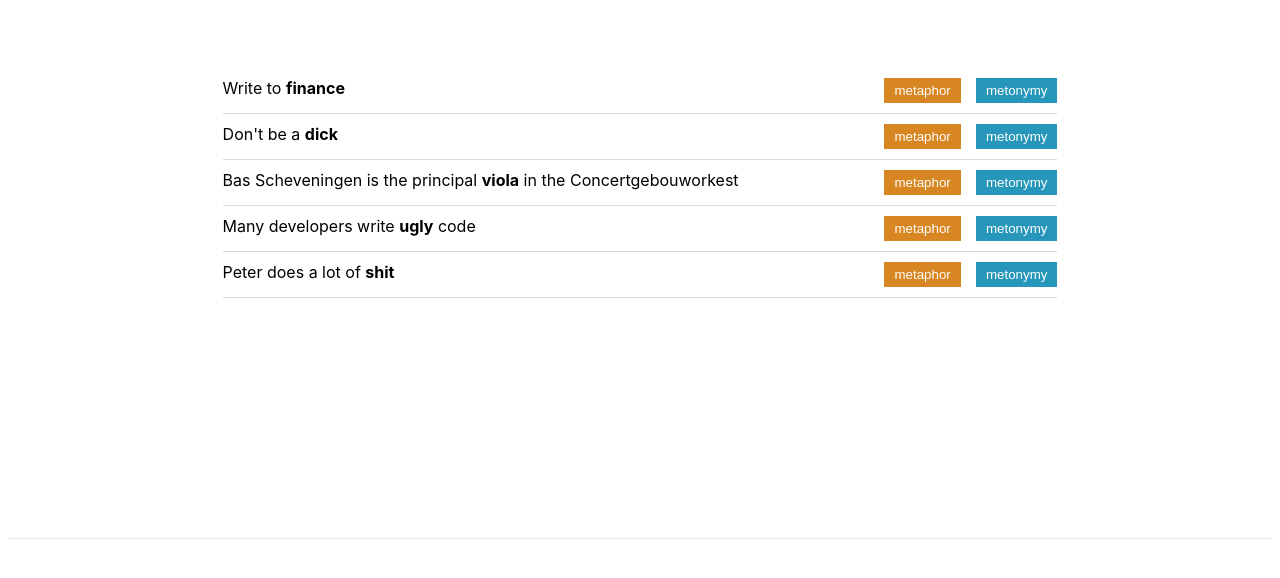
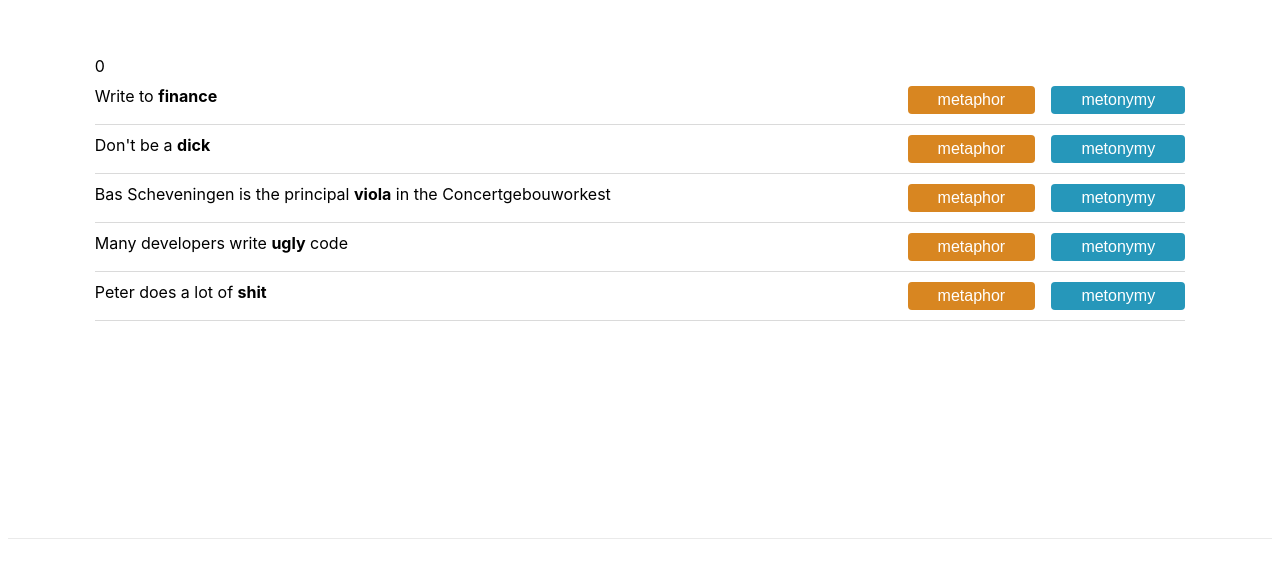
Before and after one commit to lstanisavljevic/kviz, a Next.js app: page / in a window 1280 px wide. Shown: the part 162-740 px from the top of the page. Built offline with nearby package versions, Linux system fonts and the light colour scheme.

Commit message:
Improve UX

```diff
--- a/src/components/kviz/Kviz.tsx
+++ b/src/components/kviz/Kviz.tsx
@@ -6,7 +6,7 @@ import styles from './kviz.module.scss'
 const Kviz = () => {
   const [level, setLevel] = useState(0)
   const [content, setContent] = useState([])
-  // const [matches, setMatches] = useState(0)
+  const [answersCount, setAnswersCount] = useState(0)
 
   useEffect(() => {
     setContent(kviz[level])
@@ -25,6 +25,7 @@ const Kviz = () => {
     nextContent[matchedRow].status = 'selected'
     nextContent[matchedRow].outcome = outcome
     setContent(nextContent)
+    setAnswersCount(answersCount + 1)
   }
 
   function processHtml(input: string) {
@@ -34,8 +35,9 @@ const Kviz = () => {
   const options = ['metaphor', 'metonymy']
   return (
     <div className={styles.kviz}>
+      <div>{answersCount}</div>
       {content.map((row) => {
-        const { example, solution, explanation, status } = row
+        const { example, solution, explanation, status, outcome } = row
         const statusClassName = status ? 'selected' : 'unselected'
         const exampleRendered = (
           <span dangerouslySetInnerHTML={processHtml(example)} />
@@ -69,7 +71,7 @@ const Kviz = () => {
                     styles[
                       `kviz__option--${
                         solution === option ? 'correct' : 'incorrect'
-                      }`
+                      }--${outcome ? 'success' : 'fail'}`
                     ]
                   }`}
                   onClick={() =>
@@ -83,6 +85,11 @@ const Kviz = () => {
           </div>
         )
       })}
+      {answersCount === content.length && (
+        <div>
+          <button className={styles.kviz__option}>Ajde</button>
+        </div>
+      )}
     </div>
   )
 }
--- a/src/components/kviz/kviz.json
+++ b/src/components/kviz/kviz.json
@@ -26,6 +26,33 @@
         "solution": "metaphor",
         "explanation": "This is a metaphor because we __compare__ what one does with something"
       }
+    ],
+    [
+      {
+        "example": "Bas Scheveningen is the principal __viola__ in the Concertgebouworkest",
+        "solution": "metonymy",
+        "explanation": "This is a metonymy because we __relate__ an instrumentalist to the instrument he plays"
+      },
+      {
+        "example": "Don't be a __dick__",
+        "solution": "metaphor",
+        "explanation": "This is a metaphor because we __compare__ person to something ugly and unpleasant"
+      },
+      {
+        "example": "Many developers write __ugly__ code",
+        "solution": "metaphor",
+        "explanation": "This is a metaphor because we __compare__ readability or maintainability of code with beauty"
+      },
+      {
+        "example": "Write to __finance__",
+        "solution": "metonymy",
+        "explanation": "This is a metonymy because we __relate__ a department in a company to what this department does"
+      },
+      {
+        "example": "Peter does a lot of __shit__",
+        "solution": "metaphor",
+        "explanation": "This is a metaphor because we __compare__ what one does with something"
+      }
     ]
   ]
 }
--- a/src/components/kviz/kviz.module.scss
+++ b/src/components/kviz/kviz.module.scss
@@ -6,7 +6,7 @@
   grid-gap: $gutter;
   &__row {
     display: grid;
-    grid-template-columns: 8fr 1fr 1fr;
+    grid-template-columns: 6fr 1fr 1fr;
     grid-gap: $gutter;
     border-bottom: 1px solid $color-separator;
     padding-bottom: $gutter;
@@ -28,27 +28,53 @@
     font-size: $font-size-small;
     animation: scale-text $trans-defaults;
   }
+  &__option {
+    text-align: center;
+    color: $color-white;
+    background: $color-green;
+    border-radius: 4px;
+    border: none;
+    padding: $gutter / 2 $gutter * 3;
+    position: relative;
+    font-size: $font-size-base;
+    &--selected {
+      &:after {
+        display: block;
+        content: " ✓";
+        position: absolute;
+        top: $gutter / 3;
+        right: $gutter / 2;
+        font-size: $font-size-large;
+      }
+    }
+    &--correct {
+      background: none;
+    }
+    &--incorrect--fail {
+      &:after {
+        right: calc(50% - 10px);
+        content: " ✕ ";
+        color: $color-red;
+        transform: scale(3);
+      }
+    }
+    &--incorrect--success {
+      opacity: 0;
+    }
+    &--unselected:hover {
+      cursor: pointer;
+    }
+    &--success {
+      border: 2px solid $color-green;
+    }
+    &--fail {
+      border: 2px solid $color-red;
+    }
+  }
   &__metaphor {
     background: $color-metaphor;
   }
   &__metonymy {
     background: $color-metonymy;
   }
-  &__option {
-    text-align: center;
-    color: $color-white;
-    border: none;
-    padding: $gutter / 2 $gutter;
-    &--correct {
-      background: none;
-      color: $color-black;
-    }
-    &--incorrect {
-      opacity: 0;
-      transition: opacity $trans-defaults;
-    }
-    &--unselected:hover {
-      cursor: pointer;
-    }
-  }
 }
```
